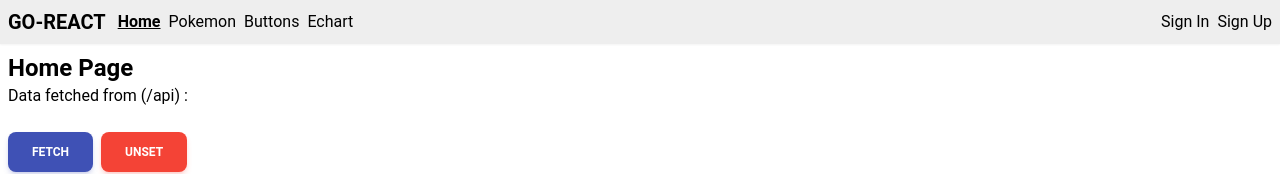
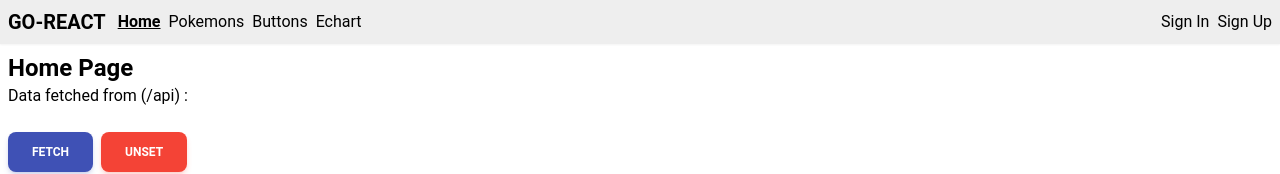
Before and after one commit to n4djib/go-react-embed, a React (Vite) app in the folder frontend/: page / in a window 1280 px wide. Shown: the top 174 px of the page. Built offline with nearby package versions, Linux system fonts and the light colour scheme; no server answers.

Commit message:
edited navbar

```diff
--- a/frontend/src/routes/__root.tsx
+++ b/frontend/src/routes/__root.tsx
@@ -29,7 +29,7 @@ export const Route = createRootRoute({
               offset: 0,
             }}
           >
-            Pokemon
+            Pokemons
           </Link>
           <Link to="/buttons" activeProps={activeProps}>
             Buttons
```
